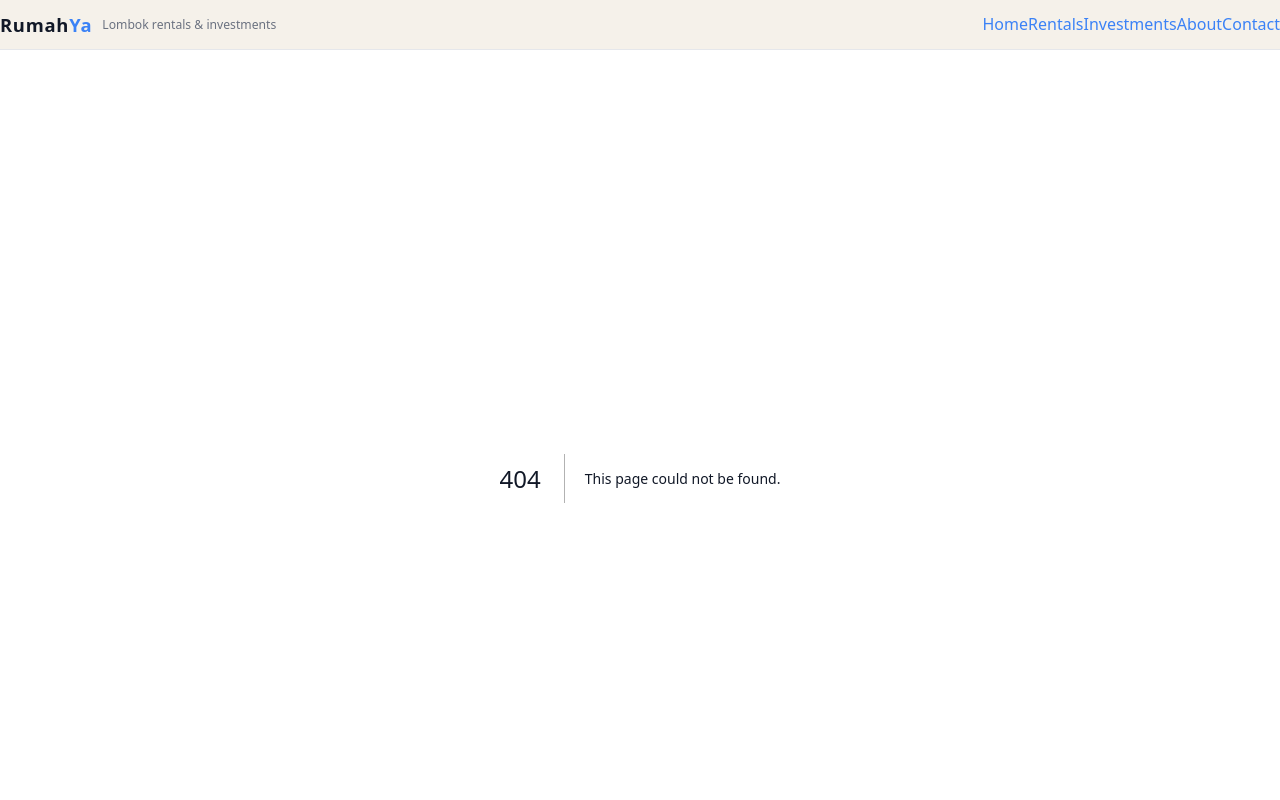
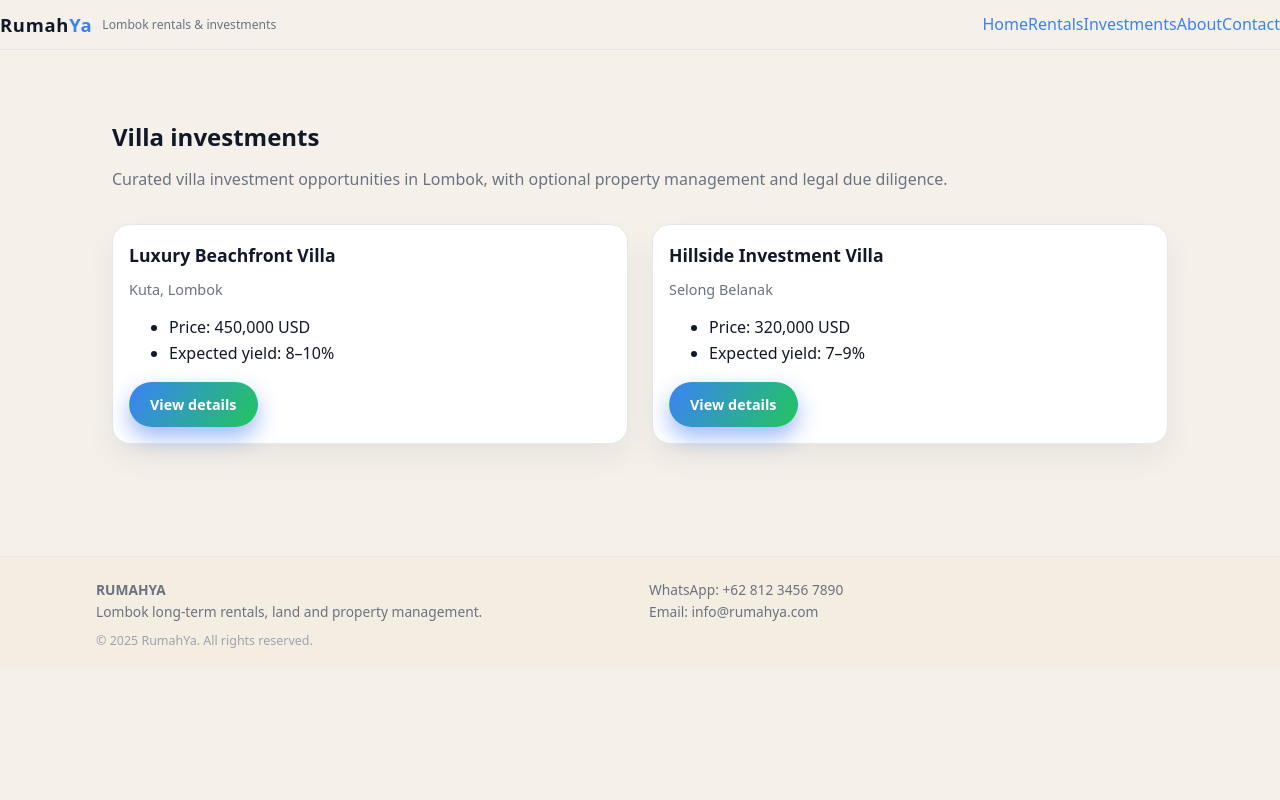
Before and after one commit to joachimvc42/RumahV1, a Next.js app: page /villa in a window 1280 px wide. Before the commit this address had no page. Shown: the top 800 px of the page. Built offline with nearby package versions, Linux system fonts and the light colour scheme.

Commit message:
Add villa investment listing page

```diff
--- /dev/null
+++ b/app/villa/page.tsx
@@ -0,0 +1,67 @@
+import Link from 'next/link';
+
+type VillaInvestment = {
+  id: string;
+  title: string;
+  location: string;
+  price: string;
+  yield: string;
+};
+
+const sampleVillas: VillaInvestment[] = [
+  {
+    id: '1',
+    title: 'Luxury Beachfront Villa',
+    location: 'Kuta, Lombok',
+    price: '450,000 USD',
+    yield: '8–10%',
+  },
+  {
+    id: '2',
+    title: 'Hillside Investment Villa',
+    location: 'Selong Belanak',
+    price: '320,000 USD',
+    yield: '7–9%',
+  },
+];
+
+export default function VillaInvestmentPage() {
+  return (
+    <main className="page">
+      <section className="section">
+        <div className="container">
+          <h1 className="h1">Villa investments</h1>
+          <p className="lead">
+            Curated villa investment opportunities in Lombok, with optional
+            property management and legal due diligence.
+          </p>
+
+          <div className="grid grid-2" style={{ marginTop: 32 }}>
+            {sampleVillas.map((villa) => (
+              <div key={villa.id} className="card">
+                <div className="card-body">
+                  <h3>{villa.title}</h3>
+                  <p className="muted">{villa.location}</p>
+
+                  <ul className="bullets" style={{ marginTop: 12 }}>
+                    <li>Price: {villa.price}</li>
+                    <li>Expected yield: {villa.yield}</li>
+                  </ul>
+
+                  <div style={{ marginTop: 16 }}>
+                    <Link
+                      href={`/villa/${villa.id}`}
+                      className="btn btn-primary"
+                    >
+                      View details
+                    </Link>
+                  </div>
+                </div>
+              </div>
+            ))}
+          </div>
+        </div>
+      </section>
+    </main>
+  );
+}
```
